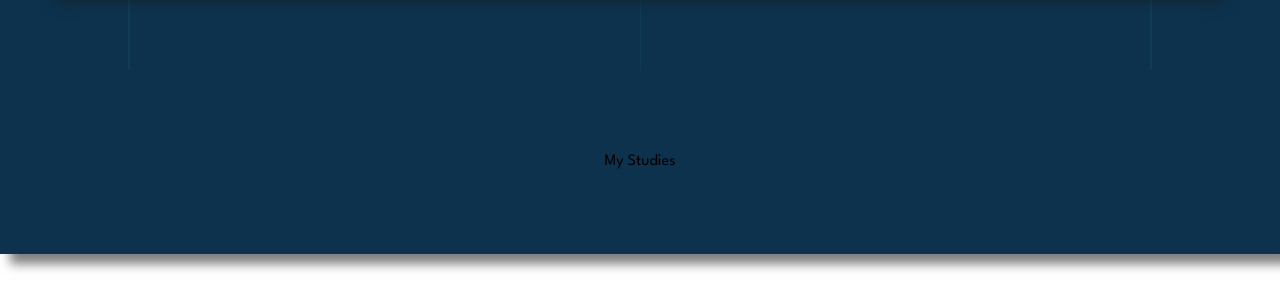
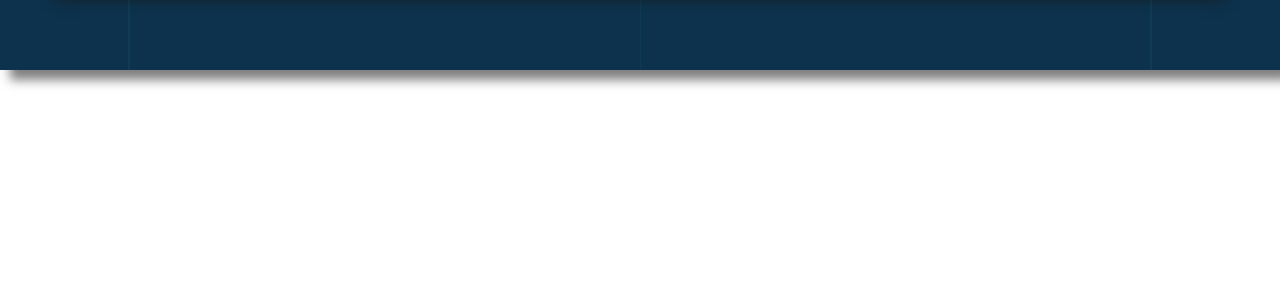
Before and after one commit to reneSpeaks/Portfolio, a React (Vite) app: page / in a window 1280 px wide. Shown: the part 1738-2042 px from the top of the page. Built offline with nearby package versions, Linux system fonts and the light colour scheme.

Commit message:
fix: adjusted main section on project page for dynamic viewport height

```diff
--- a/src/pages/Home.tsx
+++ b/src/pages/Home.tsx
@@ -1,7 +1,7 @@
 import About from '@pages/sections/home/About';
 import Contact from '@pages/sections/Contact';
 import Main from '@pages/sections/home/Main';
-import Studies from '@pages/sections/home/Studies';
+// import Studies from '@pages/sections/home/Studies';
 
 import Transition from '@components/Transition';
 
@@ -11,7 +11,7 @@ export default function Home() {
 			<Main />
 			<Contact />
 			<About />
-			<Studies />
+			{/* <Studies /> */}
 			<div className="from-primary-100 to-accent-100 pointer-events-none fixed top-0 left-0 z-50 h-1 w-screen bg-gradient-to-l"></div>
 			<div className="from-primary-100 to-accent-100 pointer-events-none fixed bottom-0 left-0 z-50 h-1 w-screen bg-gradient-to-r"></div>
 		</Transition>
--- a/src/pages/sections/projects/Main.tsx
+++ b/src/pages/sections/projects/Main.tsx
@@ -26,7 +26,7 @@ export default function Main({ Project }: { Project: Projects[number] }) {
 	}, [projectTheme, setIsThemed]);
 
 	return (
-		<main className="text-theme sticky top-0 z-10 flex h-dvh w-full justify-center place-self-start self-center overflow-x-hidden sm:p-4">
+		<main className="text-theme sticky top-0 z-10 flex h-dvh w-full justify-center place-self-start self-center overflow-x-hidden transition-all duration-500 ease-in-out sm:p-4">
 			<div
 				className={`${pageState === 'About' ? 'opacity-90' : 'opacity-0'} bg-dark absolute inset-0 top-0 right-0 bottom-0 left-0 z-50 duration-300`}
 			/>
```
